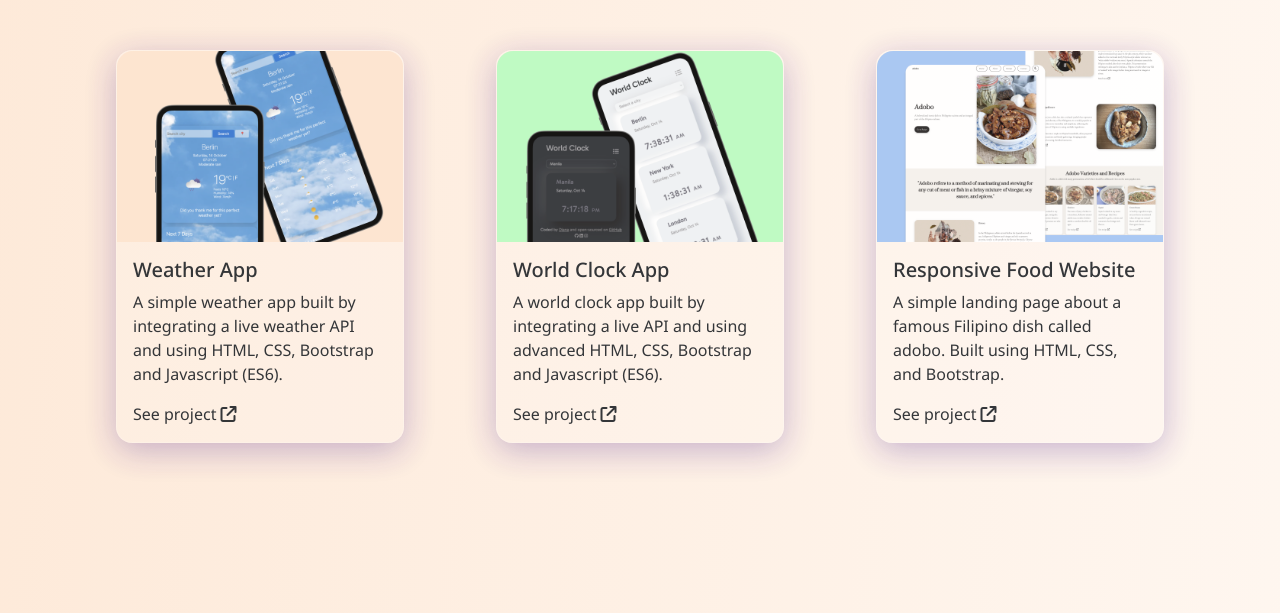
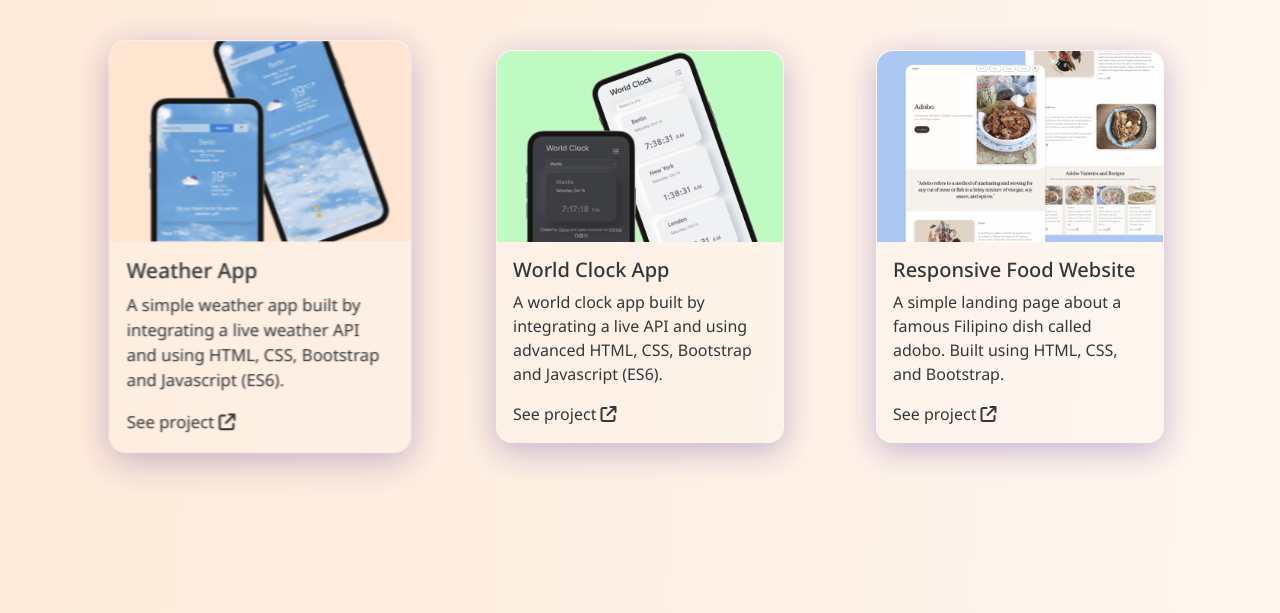
Before and after one commit to dianainberlin/diana-portfolio, a plain HTML site: page projects.html in a window 1280 px wide. In both pictures the pointer is over the element 260 px from the left and 433 px from the top of the page. Shown: the part 187-800 px from the top of the page. Drawn offline with nearby package versions, Linux system fonts and the light colour scheme.

Commit message:
added hover effect to project thumbnail

```diff
--- a/css/style.css
+++ b/css/style.css
@@ -199,6 +199,10 @@ p {
   justify-content: center;
 }
 
+.featured-project:hover {
+  transform: scale(1.05, 1.05);
+}
+
 .footer {
   padding-top: 40px;
   padding-bottom: 20px;
```
